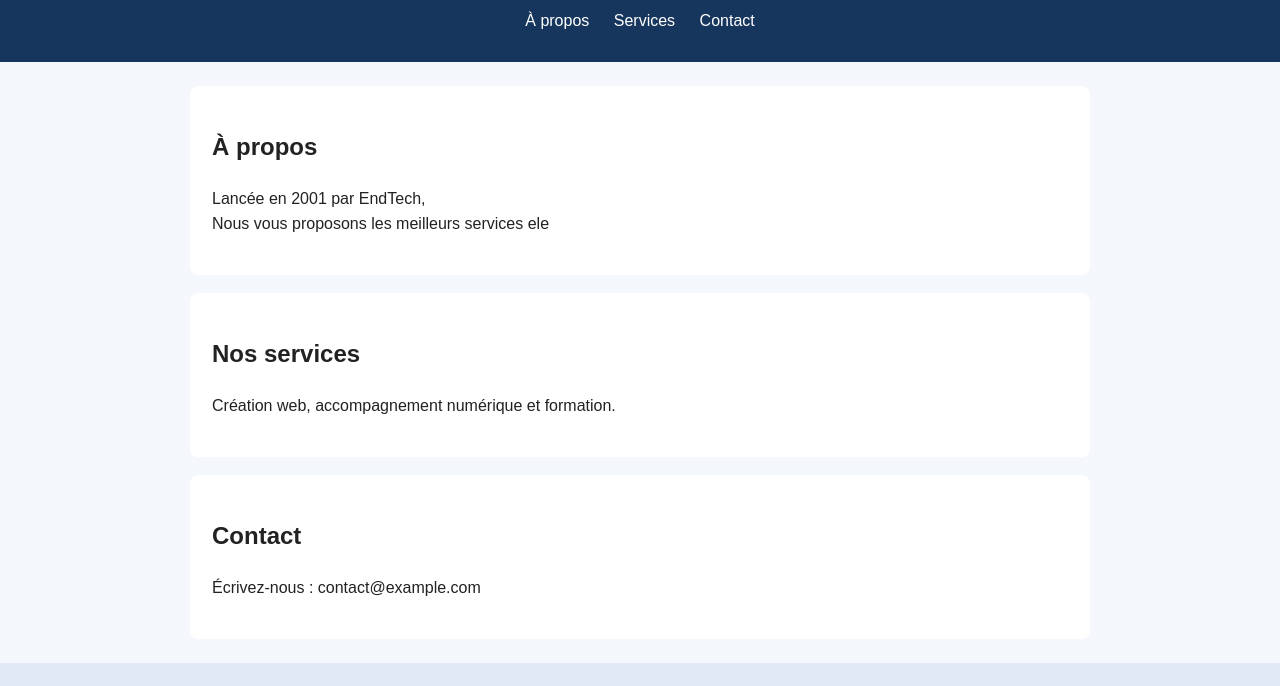
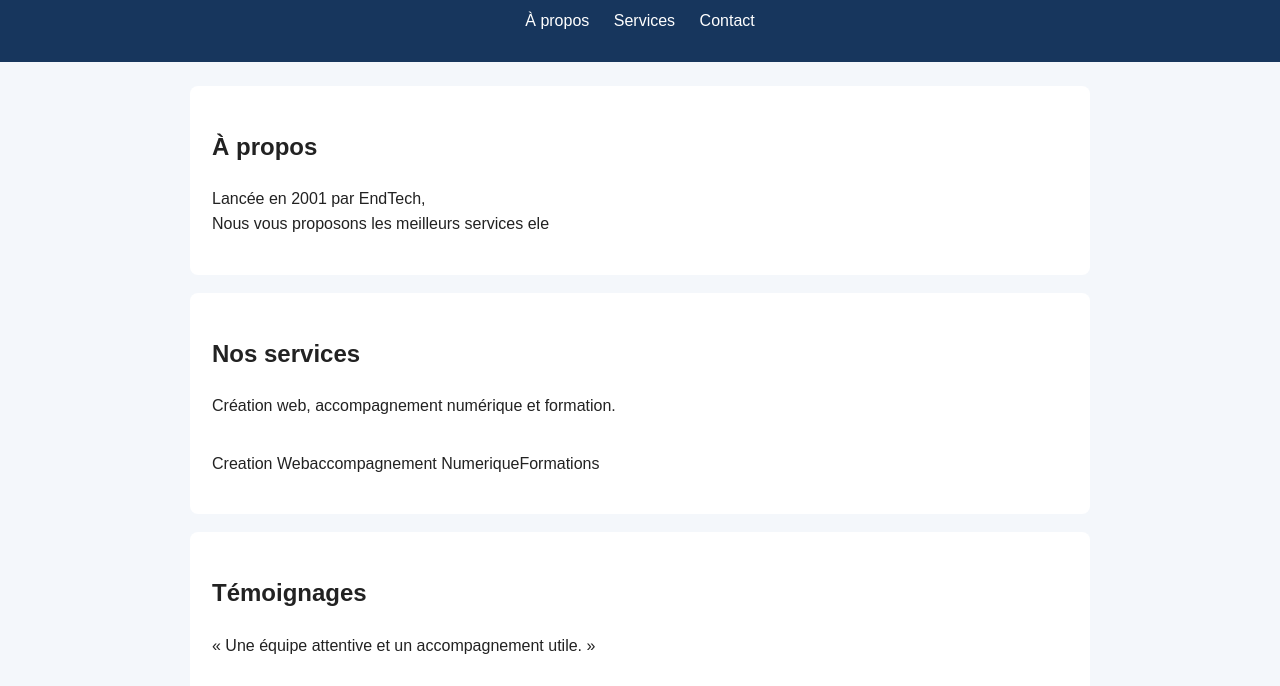
Before and after one commit to AquaEndays/mon-site-web, a plain HTML site: page index.html in a window 1280 px wide. Shown: the part 114-800 px from the top of the page. Drawn offline with Linux system fonts and the light colour scheme.

Commit message:
Ajout de la section Témoignages

```diff
--- a/index.html
+++ b/index.html
@@ -26,6 +26,23 @@ scale=1.0">
       <h2>Nos services</h2>
       <p>Création web, accompagnement numérique et
 formation.</p>
+        <div style="display: inline-flex;">
+            <div>
+                <p>Creation Web</p>
+            </div>
+
+            <div>
+                <p>accompagnement Numerique</p>
+            </div>
+
+            <div>
+                <p>Formations</p>
+            </div>
+        </div>
+    </section>
+    <section id="temoignages">
+      <h2>Témoignages</h2>
+      <p>« Une équipe attentive et un accompagnement utile. »</p>
     </section>
     <section id="contact">
       <h2>Contact</h2>
```
